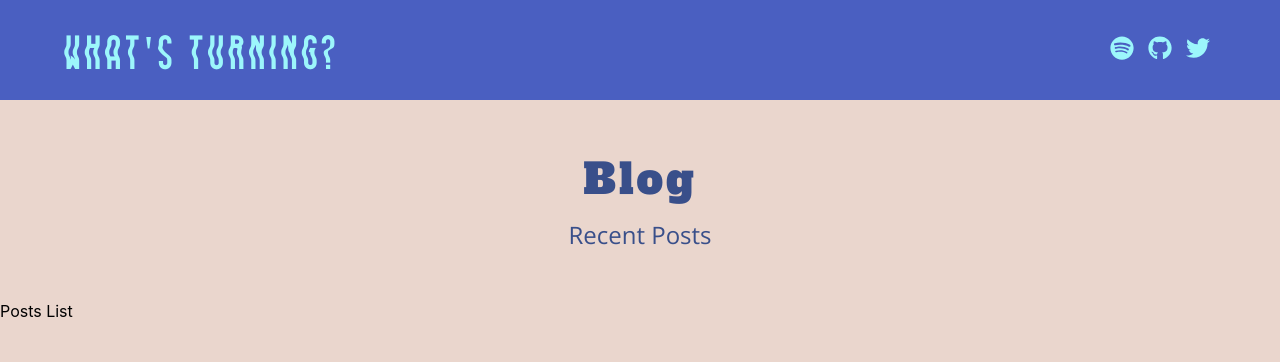
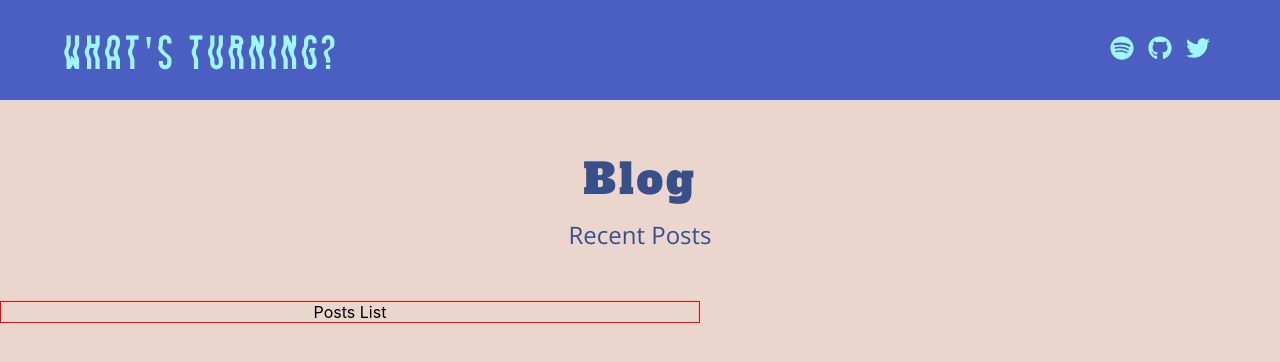
Before and after one commit to maxwellpothier/maxpothier-v3, a Next.js app: page / in a window 1280 px wide. Shown: the top 362 px of the page. Built offline with nearby package versions, Linux system fonts and the light colour scheme.

Commit message:
more functionality

```diff
--- a/components/PageTitle.js
+++ b/components/PageTitle.js
@@ -2,9 +2,9 @@ import styles from "./pageTitle.module.scss";
 
 const PageTitle = ({title, subtitle}) => {
     return (
-        <div className={styles.pageHeaderContainer}>
-            <span className={styles.pageHeaderTitle}>{title}</span>
-            <span className={styles.pageHeaderSubtitle}>{subtitle}</span>
+        <div className={styles.pageTitleContainer}>
+            <span className={styles.pageTitleTitle}>{title}</span>
+            <span className={styles.pageTitleSubtitle}>{subtitle}</span>
         </div>
     );
 };
--- a/components/PostsList.js
+++ b/components/PostsList.js
@@ -1,6 +1,8 @@
+import styles from "./postsList.module.scss";
+
 const PostsList = () => {
 	return (
-		<div>
+		<div className={styles.postsListContainer}>
 			Posts List
 		</div>
 	);
--- a/components/header.module.scss
+++ b/components/header.module.scss
@@ -52,9 +52,3 @@
 		cursor: pointer;
     }
 }
-
-// @media only screen and (min-width: 768px) {
-//     .headerContainer {
-//         padding: 0 35px;
-//     }
-// }
--- a/components/pageTitle.module.scss
+++ b/components/pageTitle.module.scss
@@ -1,17 +1,15 @@
 @import "styles/colors";
 
-.pageHeaderContainer {
+.pageTitleContainer {
     display: flex;
     flex-direction: column;
-    justify-content: center;
     align-items: center;
     text-align: center;
     margin-bottom: 50px;
-    z-index: 10;
     color: $chambray;
 }
 
-.pageHeaderTitle {
+.pageTitleTitle {
     font-size: 42px;
     font-family: "Alfa Slab";
     letter-spacing: 3px;
@@ -19,7 +17,7 @@
 	max-width: 450px;
 }
 
-.pageHeaderSubtitle {
+.pageTitleSubtitle {
     font-size: 24px;
     font-family: "Open Sans";
 }
--- /dev/null
+++ b/components/postsList.module.scss
@@ -0,0 +1,6 @@
+.postsListContainer {
+	border: 1px solid red;
+	display: flex;
+	justify-content: center;
+	max-width: 700px;
+}
--- a/pages/index.js
+++ b/pages/index.js
@@ -8,7 +8,9 @@ const HomePage = () => {
 	return (
 		<Theme>
 			<PageTitle title={"Blog"} subtitle={"Recent Posts"}/>
-			<PostsList/>
+			<div>
+				<PostsList/>
+			</div>
 		</Theme>
 	);
 };
```
